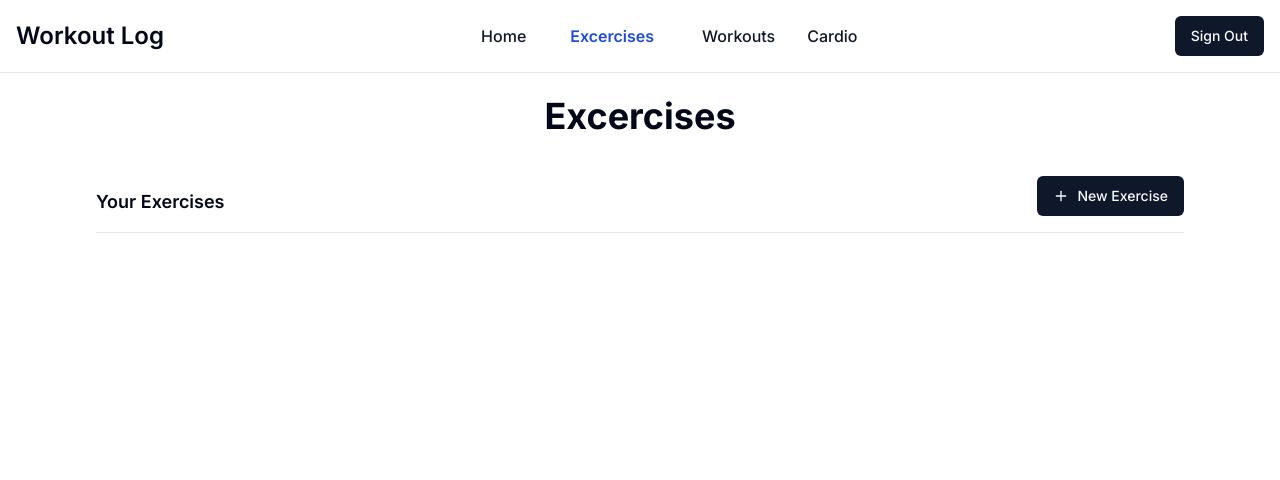
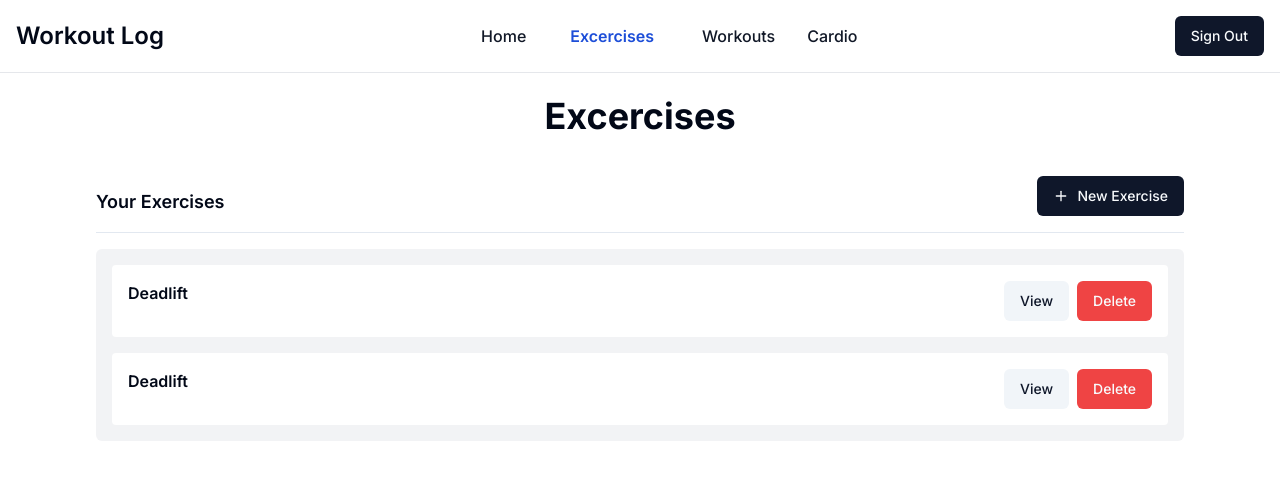
Before and after one commit to Elaminebendaas/my-workout-log, a Next.js app: page /exercises in a window 1280 px wide. Shown: the top 480 px of the page. Built offline with nearby package versions, Linux system fonts and the light colour scheme; no server answers; sample sign-in values are in the browser's storage.

Commit message:
Created ExerciseItem and Container and cleaned some code

```diff
--- a/app/api/auth/[...nextauth]/options.ts
+++ b/app/api/auth/[...nextauth]/options.ts
@@ -1,7 +1,5 @@
 import GoogleProvider from 'next-auth/providers/google'
 import db from '@/lib/db.'
-
-
 
 const authOptions = {
 
@@ -10,7 +8,6 @@ const authOptions = {
         clientId: process.env.GOOGLE_CLIENT_ID,
         clientSecret: process.env.GOOGLE_CLIENT_SECRET,
       }),
-
     ],
     callbacks:{
       async signIn( profile: any){
@@ -24,7 +21,6 @@ const authOptions = {
             return true
           }
         } catch (error) {
-           console.log(error)
            return false
         }
         try {
@@ -36,7 +32,6 @@ const authOptions = {
             }
           })
         } catch (error) {
-          console.log(error)
           return false
         }
         return true
--- a/app/cardio/page.tsx
+++ b/app/cardio/page.tsx
@@ -11,11 +11,9 @@ export default function Cardio(){
     if (status === "loading") {
       return <p>Loading...</p>
     }
-
     if (status === "unauthenticated") {
         router.push('/')
     }
-
     return(
         <>
             hello this is the cardio page
--- a/app/components/ExercisesComponents/ExerciseContainer.tsx
+++ b/app/components/ExercisesComponents/ExerciseContainer.tsx
@@ -1,7 +1,14 @@
+import ExcerciseItem from "./ExerciseItem"
+
+
+
 export default function ExcerciseContainer(){
 
-    return(<>
-
-
+    return(
+    <>
+        <div className="flex flex-col bg-gray-200 bg-opacity-50 rounded-md mt-4 p-2">
+            <ExcerciseItem />
+            <ExcerciseItem />
+        </div>
     </>)
 }
--- a/app/components/ExercisesComponents/ExerciseItem.tsx
+++ b/app/components/ExercisesComponents/ExerciseItem.tsx
@@ -1,4 +1,6 @@
 import { useSession } from "next-auth/react"
+import { Button } from "@/components/ui/button"
+import Link from "next/link"
 
 export default function ExcerciseItem(){
 
@@ -10,12 +12,22 @@ export default function ExcerciseItem(){
       return <p>Loading...</p>
     }
 
-    return(<>
-    <div>
+    return(
+    <>
+      <div className="flex justify-between align-center rounded m-2 bg-white p-4">
 
+            <p className="font-semibold">Deadlift</p>
 
+            <div className="flex justify-center align-center gap-2">
+              <Button asChild variant={'secondary'}>
+                  <Link href={'/'}>View</Link>
+              </Button>
+              <Button asChild variant={'destructive'}>
+                <Link href={'/'}>Delete</Link>
+              </Button>
+            </div>
 
-    </div>
-
-    </>)
+        </div>
+    </>
+    )
 }
--- a/app/exercises/create/page.tsx
+++ b/app/exercises/create/page.tsx
@@ -11,11 +11,9 @@ export default function Create(){
     if (status === "loading") {
       return <p>Loading...</p>
     }
-
     if (status === "unauthenticated") {
         router.push('/')
     }
-
     return(<>
 
 
--- a/app/exercises/page.tsx
+++ b/app/exercises/page.tsx
@@ -6,7 +6,7 @@ import { Plus } from "lucide-react"
 import { Separator } from "@/components/ui/separator"
 import { useSession } from "next-auth/react"
 import { useRouter } from "next/navigation"
-
+import ExcerciseContainer from "../components/ExercisesComponents/ExerciseContainer"
 export default function Exercises(){
 
     const { data: session, status } = useSession()
@@ -15,29 +15,26 @@ export default function Exercises(){
     if (status === "loading") {
       return <p>Loading...</p>
     }
-
     if (status === "unauthenticated") {
         router.push('/')
     }
-
-    return(<>
+    return(
+    <>
         <main className="">
             <h1 className="text-center text-4xl font-bold mb-10">Excercises</h1>
 
-
-        <div className="flex justify-between items-end mb-4">
+            <div className="flex justify-between items-end mb-4 ">
                 <p className="font-semibold text-lg">Your Exercises</p>
-            <Button asChild>
+                <Button asChild >
                         <Link href={'/exercises/create'}>
-                        <Plus className="h-4 w-4 mr-2"/> New Exercise
+                            <Plus className="mr-2 h-4 w-4"/> New Exercise
                         </Link>
                 </Button>
             </div>
+
             <Separator/>
 
-
-
-
+          {  <ExcerciseContainer/>}
         </main>
 
     </>)
--- a/app/home/page.tsx
+++ b/app/home/page.tsx
@@ -21,11 +21,10 @@ export default function Home(){
     return(
 
     <>
-    {console.log(data)}
-    {data?.user?.image?.toString === undefined || data?.user?.image === null ?  <p>?</p> : <Image src={data?.user?.image} width={50} height={50} alt="Google Account" />}
+        {data?.user?.image?.toString === undefined || data?.user?.image === null ?  <p>?</p> : <Image src={data?.user?.image} width={50} height={50} alt="Google Account" />}
 
-    <h2>Name: {data?.user?.name}</h2>
-    <h3>Email: {data?.user?.email}</h3>
+        <h2>Name: {data?.user?.name}</h2>
+        <h3>Email: {data?.user?.email}</h3>
 
     </>)
 
--- a/app/layout.tsx
+++ b/app/layout.tsx
@@ -9,10 +9,11 @@ import { SessionProvider } from 'next-auth/react'
 const inter = Inter({ subsets: ['latin'] })
 
 /* export const metadata: Metadata = {
-  title: 'Create Next App',
-  description: 'Generated by create next app',
+  title: 'Workout Log',
+  description: 'Workout Log made by El-Amine Bendaas to track my workouts',
 }
  */
+
 export default function RootLayout({
   children,
 }: {
@@ -23,7 +24,7 @@ export default function RootLayout({
     <html lang="en">
       <body className={inter.className}>
         <Navbar/>
-        <div className='flex min-h-screen flex-col   p-24'>
+        <div className='flex min-h-screen flex-col lg:p-24 md:p-24 sm:pr-12 sm:pl-12'>
           {children}
         </div>
       </body>
```
Lines whose indentation alone changed are shown as unchanged.
